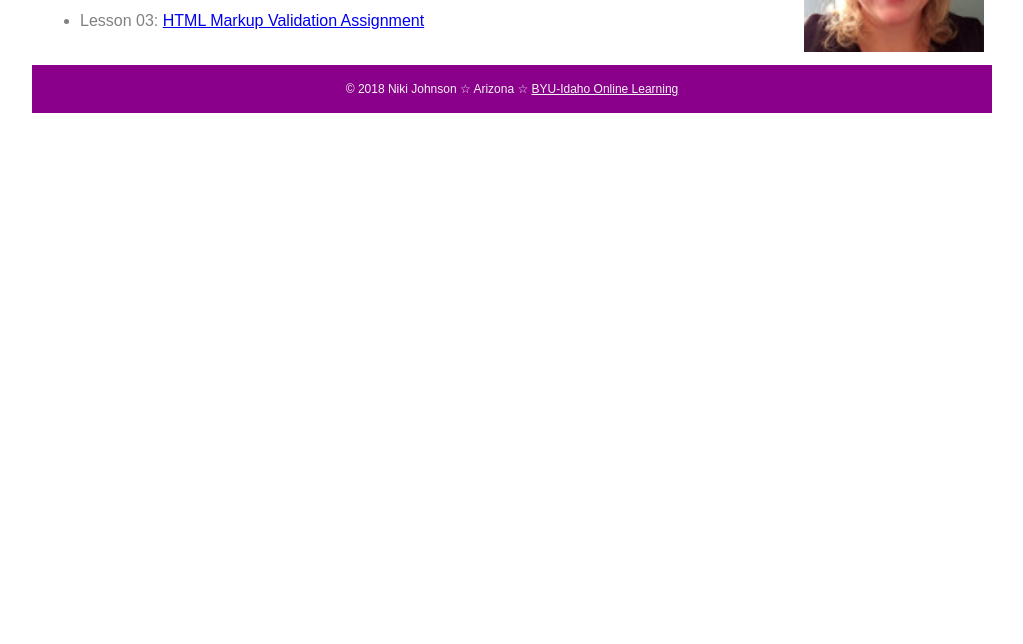
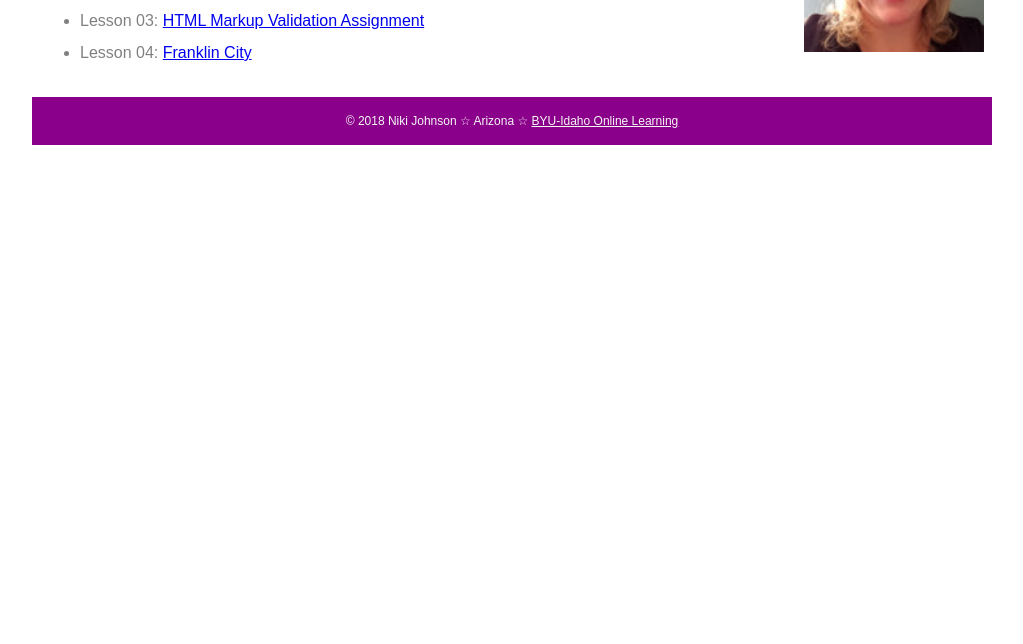
Before and after one commit to niki1980/niki1980.github.io, a plain HTML site: page index.html in a window 1280 px wide. Shown: the part 156-800 px from the top of the page, without its empty margins (128-1151 px from the left). Drawn offline with Linux system fonts and the light colour scheme.

Commit message:
Lesson 4
Added link to Lesson 4

```diff
--- a/index.html
+++ b/index.html
@@ -18,6 +18,7 @@
       <ul>
         <li>Lesson 01: <a href="basicpage.html">Basic Page</a></li>
         <li>Lesson 03: <a href="assignments/lesson-3/fixedhtml.html">HTML Markup Validation Assignment</a></li>
+        <li>Lesson 04: <a href="assignments/lesson-4/franklin-4.html">Franklin City</a></li>
       </ul>
     </main>
     <footer>
```
